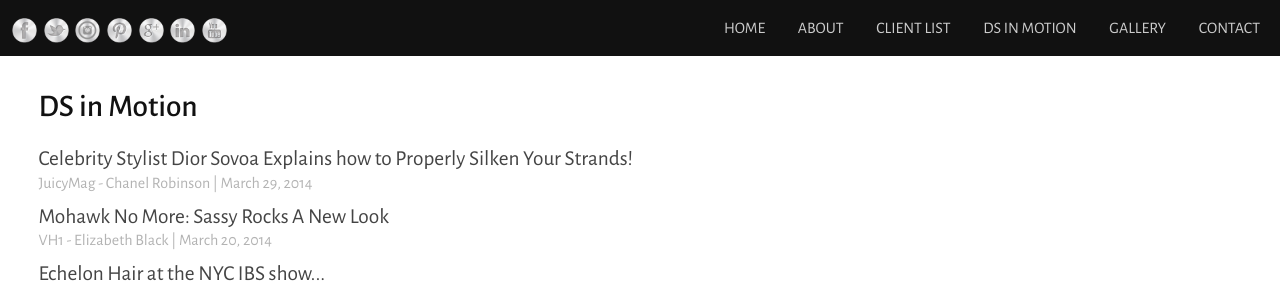
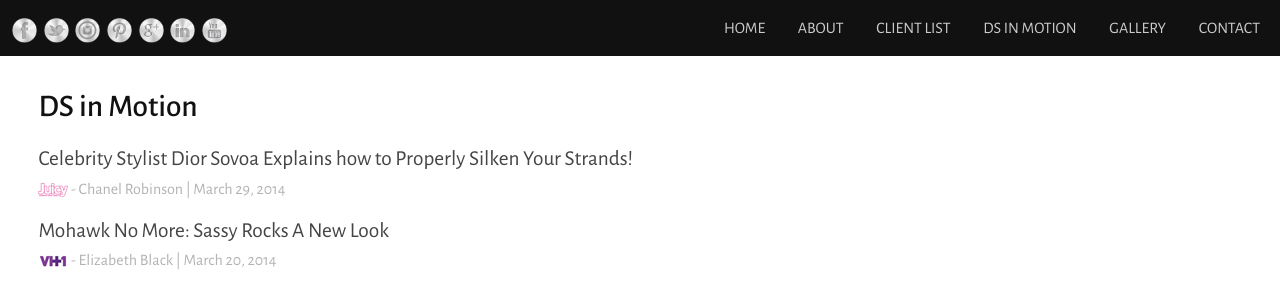
Before and after one commit to skyfaerie/dior-sovoa, a Jekyll site: the page built from clients/motion.html, in a window 1280 px wide, cut to the strip 0-285 px from the top of the page. Built offline with Jekyll 4.4.1, drawn with Linux system fonts in a browser that asks for light colours; nearby versions of some CDN libraries; Markdown is read by kramdown in place of the engine named in the settings.

Commit message:
added logos to ds in motion articles

```diff
--- a/_sass/app.scss
+++ b/_sass/app.scss
@@ -189,6 +189,10 @@ section {
 	padding-bottom: 15px;
 }
 
+.art-logo {
+	vertical-align: middle;
+}
+
 ////// GALLERY PAGE SPECIFIC /////
 
 /* masonry */
--- a/clients/motion.html
+++ b/clients/motion.html
@@ -12,14 +12,14 @@ title:  DS In Motion
 			<a href="http://www.juicymagonline.com/hair/2014/03/celebrity-stylist-dior-sovoa-explains-properly-silken-strands/">
 				Celebrity Stylist Dior Sovoa Explains how to Properly Silken Your Strands!
 			</a>
-			JuicyMag - Chanel Robinson | March 29, 2014
+			<img class="art-logo" src="{{baseurl}}/img/motion/juicy-magazine.jpg"> - Chanel Robinson | March 29, 2014
 		</li>
 
 		<li class="article">
 			<a href="http://blog.vh1.com/2014-03-20/sassy-hair-mohawk-black-ink-crew/">
 				Mohawk No More: Sassy Rocks A New Look
 			</a>
-			VH1 - Elizabeth Black	| March 20, 2014
+			<img class="art-logo" src="{{baseurl}}/img/motion/vh1.jpg"> - Elizabeth Black	| March 20, 2014
 		</li>
 
 		<li class="article">
--- a/css/app.css
+++ b/css/app.css
@@ -529,16 +529,21 @@ section {
   padding-bottom: 5px;
 }
 
+/* line 192, ../_sass/app.scss */
+.art-logo {
+  vertical-align: middle;
+}
+
 /* masonry */
 /* masonry */
-/* line 199, ../_sass/app.scss */
+/* line 203, ../_sass/app.scss */
 #gallery {
   margin: 0 auto;
   margin-bottom: 10px;
   padding-left: 40px;
 }
 
-/* line 206, ../_sass/app.scss */
+/* line 210, ../_sass/app.scss */
 .picture {
   width: 150px;
   height: 150px;
@@ -546,19 +551,19 @@ section {
   margin-bottom: 50px;
 }
 
-/* line 213, ../_sass/app.scss */
+/* line 217, ../_sass/app.scss */
 #fit-width .masonry {
   margin: 0 auto;
 }
 
 /* filter */
-/* line 219, ../_sass/app.scss */
+/* line 223, ../_sass/app.scss */
 #filter {
   display: none;
   margin-left: 5px;
 }
 
-/* line 225, ../_sass/app.scss */
+/* line 229, ../_sass/app.scss */
 .filter {
   display: inline-block;
   text-align: center;
@@ -567,7 +572,7 @@ section {
   margin-left: 5px;
 }
 
-/* line 236, ../_sass/app.scss */
+/* line 240, ../_sass/app.scss */
 .details, .form-wrap {
   display: inline;
   float: left;
@@ -575,12 +580,12 @@ section {
   margin: 0 1.04167%;
 }
 
-/* line 240, ../_sass/app.scss */
+/* line 244, ../_sass/app.scss */
 .details {
   padding-bottom: 15px;
 }
 
-/* line 244, ../_sass/app.scss */
+/* line 248, ../_sass/app.scss */
 form {
   padding: 10px 15px;
   max-width: 100%;
@@ -588,29 +593,29 @@ form {
   margin-bottom: 10px;
 }
 
-/* line 251, ../_sass/app.scss */
+/* line 255, ../_sass/app.scss */
 .field-row {
   margin: 10px 0px;
 }
-/* line 254, ../_sass/app.scss */
+/* line 258, ../_sass/app.scss */
 .field-row label {
   display: inline-block;
   padding-top: 8px;
   width: 100%;
 }
-/* line 260, ../_sass/app.scss */
+/* line 264, ../_sass/app.scss */
 .field-row input, .field-row textarea {
   width: 98%;
   padding: 10px 5px;
   margin-left: 2px;
 }
-/* line 266, ../_sass/app.scss */
+/* line 270, ../_sass/app.scss */
 .field-row textarea {
   min-height: 150px;
   margin-bottom: 10px;
 }
 
-/* line 272, ../_sass/app.scss */
+/* line 276, ../_sass/app.scss */
 #btn-submit {
   display: block;
   width: 102.08333%;
@@ -626,20 +631,20 @@ form {
 #btn-submit:after {
   clear: both;
 }
-/* line 275, ../_sass/app.scss */
+/* line 279, ../_sass/app.scss */
 #btn-submit #ss-submit {
   margin-left: 76.04167%;
   padding: 10px 15px;
 }
 
-/* line 281, ../_sass/app.scss */
+/* line 285, ../_sass/app.scss */
 #thanks {
   padding-top: 10px;
   display: none;
 }
 
 @media (min-width: 768px) {
-  /* line 287, ../_sass/app.scss */
+  /* line 291, ../_sass/app.scss */
   .details {
     display: inline;
     float: left;
@@ -647,7 +652,7 @@ form {
     margin: 0 1.04167%;
   }
 
-  /* line 291, ../_sass/app.scss */
+  /* line 295, ../_sass/app.scss */
   .form-wrap {
     display: inline;
     float: left;
@@ -655,16 +660,16 @@ form {
     margin: 0 1.04167%;
   }
 
-  /* line 295, ../_sass/app.scss */
+  /* line 299, ../_sass/app.scss */
   form {
     max-width: 75%;
   }
 
-  /* line 300, ../_sass/app.scss */
+  /* line 304, ../_sass/app.scss */
   .field-row label {
     width: 24%;
   }
-  /* line 304, ../_sass/app.scss */
+  /* line 308, ../_sass/app.scss */
   .field-row input, .field-row textarea {
     width: 70%;
   }
```
Also changed, not shown: img/motion/juicy-magazine.jpg (added), img/motion/vh1.jpg (added).
